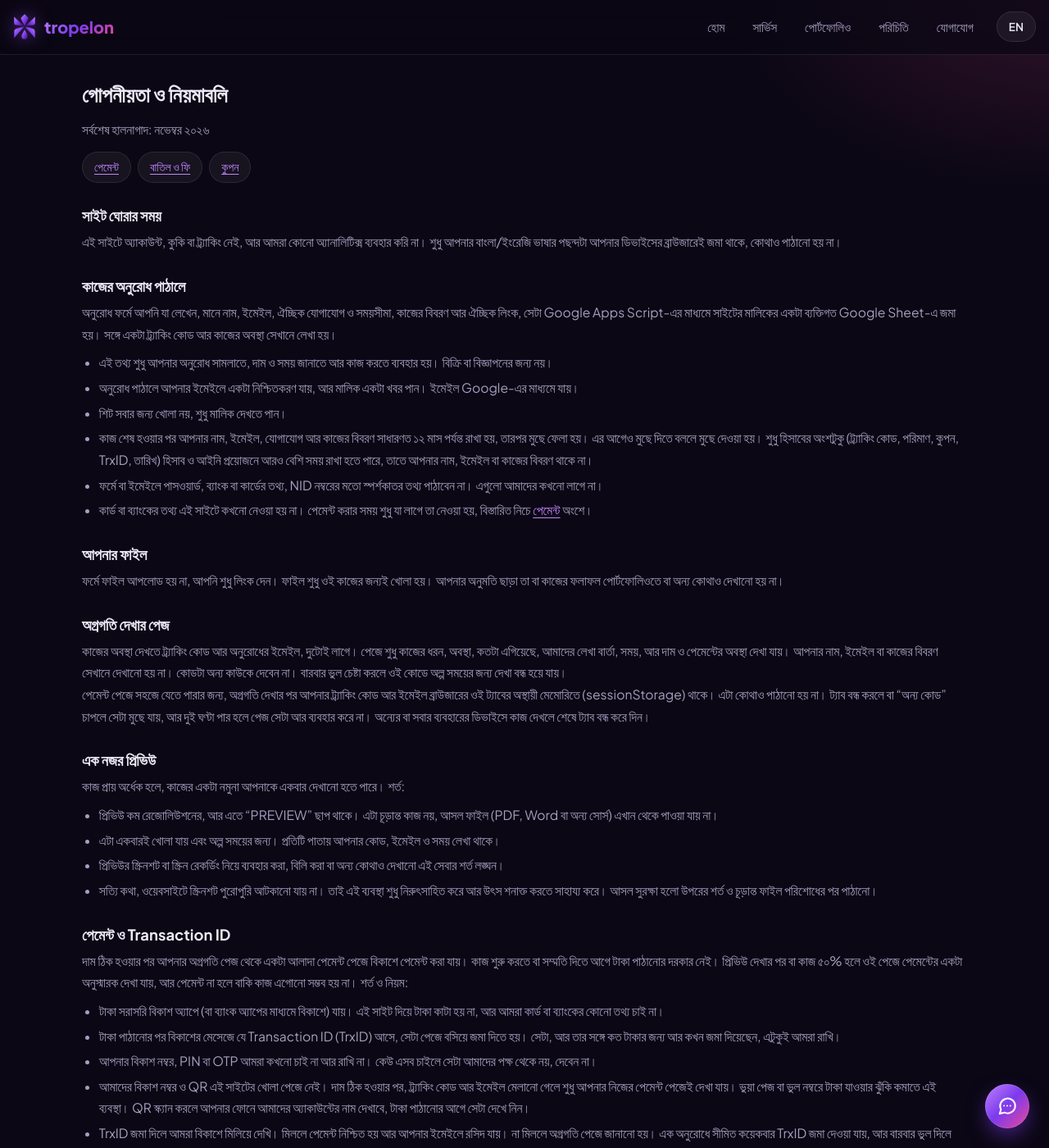
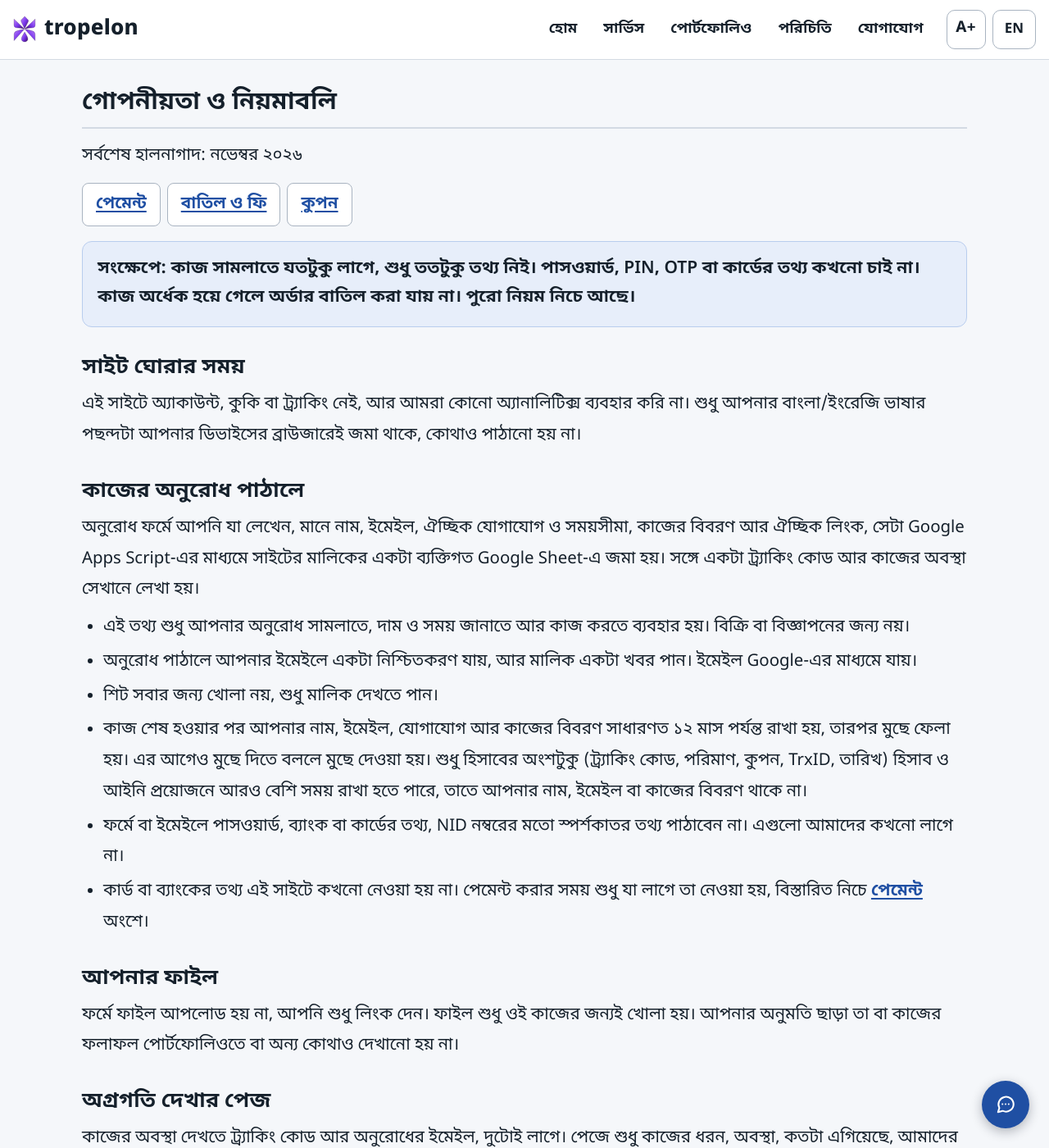
Before and after one commit to tropelon/Ponzile, a Jekyll site: the page built from privacy.html, in a window 1280 px wide and 1400 px high. Shown: the whole window at 82% size. Built offline with Jekyll 4.4.1, drawn with Linux system fonts in a browser that asks for light colours.

Commit message:
Update privacy.html

```diff
--- a/privacy.html
+++ b/privacy.html
@@ -1,30 +1,36 @@
 ---
 layout: default
+theme: light
 title: গোপনীয়তা ও নিয়মাবলি
 description: কোন তথ্য সংগ্রহ হয়, কোথায় থাকে আর কীভাবে ব্যবহার হয় | What is collected, where it is kept and how it is used
 permalink: /privacy/
 ---
 <style>
-  .legal h2{font-size:1.15rem;margin:28px 0 8px;scroll-margin-top:84px}
+  .legal h2{font-size:1.3rem;margin:32px 0 8px;scroll-margin-top:84px}
   .jump{display:flex;flex-wrap:wrap;gap:8px;margin:14px 0 4px}
-  .jump a{text-decoration:none;font-size:.88rem;padding:6px 14px;border:1px solid var(--line);border-radius:999px;background:rgba(255,255,255,.05);color:var(--text)}
-  .jump a:hover{border-color:var(--accent)}
-  .legal .key{border-left:3px solid #fbbf24;background:rgba(251,191,36,.07);border-radius:0 12px 12px 0;padding:12px 16px;margin:12px 0}
+  .jump a{display:inline-flex;align-items:center;text-decoration:none;font-size:1rem;font-weight:600;padding:8px 16px;min-height:44px;border:1.5px solid var(--line-strong);border-radius:8px;background:#fff;color:var(--text)}
+  .jump a:hover{border-color:var(--primary);color:var(--primary)}
+  .legal .key{border:1px solid #e3c26a;border-left:4px solid #d08a0e;background:var(--warn-tint);border-radius:0 var(--r) var(--r) 0;padding:14px 18px;margin:14px 0}
   .legal .key p,.legal .key li{color:var(--text)}
-  .legal p,.legal li{color:var(--muted);font-size:.98rem}
+  .legal p,.legal li{color:var(--text);font-size:1.02rem;line-height:1.85}
   .legal ul{padding-left:1.3em;margin:8px 0}
   .legal li{margin:4px 0}
-  .legal a{color:var(--accent);text-decoration:underline;text-underline-offset:3px}
+  .legal a{color:var(--primary);text-decoration:underline;text-underline-offset:3px;font-weight:600}
 </style>
 
 <div class="legal">
-  <h1 class="section-title" style="margin-top:8px;font-size:1.6rem"><span class="bn">গোপনীয়তা ও নিয়মাবলি</span><span class="en">Privacy &amp; rules</span></h1>
+  <h1 class="section-title" style="margin-top:8px;font-size:1.5rem"><span class="bn">গোপনীয়তা ও নিয়মাবলি</span><span class="en">Privacy &amp; rules</span></h1>
   <p class="meta"><span class="bn">সর্বশেষ হালনাগাদ: নভেম্বর ২০২৬</span><span class="en">Last updated: November 2026</span></p>
   <nav class="jump" aria-label="Sections">
     <a href="#payment"><span class="bn">পেমেন্ট</span><span class="en">Payment</span></a>
     <a href="#cancel"><span class="bn">বাতিল ও ফি</span><span class="en">Cancellation &amp; fee</span></a>
     <a href="#coupon"><span class="bn">কুপন</span><span class="en">Coupons</span></a>
   </nav>
+
+  <div class="sum">
+    <span class="bn">সংক্ষেপে: কাজ সামলাতে যতটুকু লাগে, শুধু ততটুকু তথ্য নিই। পাসওয়ার্ড, PIN, OTP বা কার্ডের তথ্য কখনো চাই না। কাজ অর্ধেক হয়ে গেলে অর্ডার বাতিল করা যায় না। পুরো নিয়ম নিচে আছে।</span>
+    <span class="en">In short: we take only the information needed to do the job. We never ask for passwords, PINs, OTPs or card details. Once a job is half done it cannot be cancelled. The full rules are below.</span>
+  </div>
 
   <h2><span class="bn">সাইট ঘোরার সময়</span><span class="en">When you just browse</span></h2>
   <p><span class="bn">এই সাইটে অ্যাকাউন্ট, কুকি বা ট্র্যাকিং নেই, আর আমরা কোনো অ্যানালিটিক্স ব্যবহার করি না। শুধু আপনার বাংলা/ইংরেজি ভাষার পছন্দটা আপনার ডিভাইসের ব্রাউজারেই জমা থাকে, কোথাও পাঠানো হয় না।</span><span class="en">This site has no accounts, cookies or tracking, and we do not use analytics. Only your Bangla/English language choice is kept in your own browser and never sent anywhere.</span></p>
```
